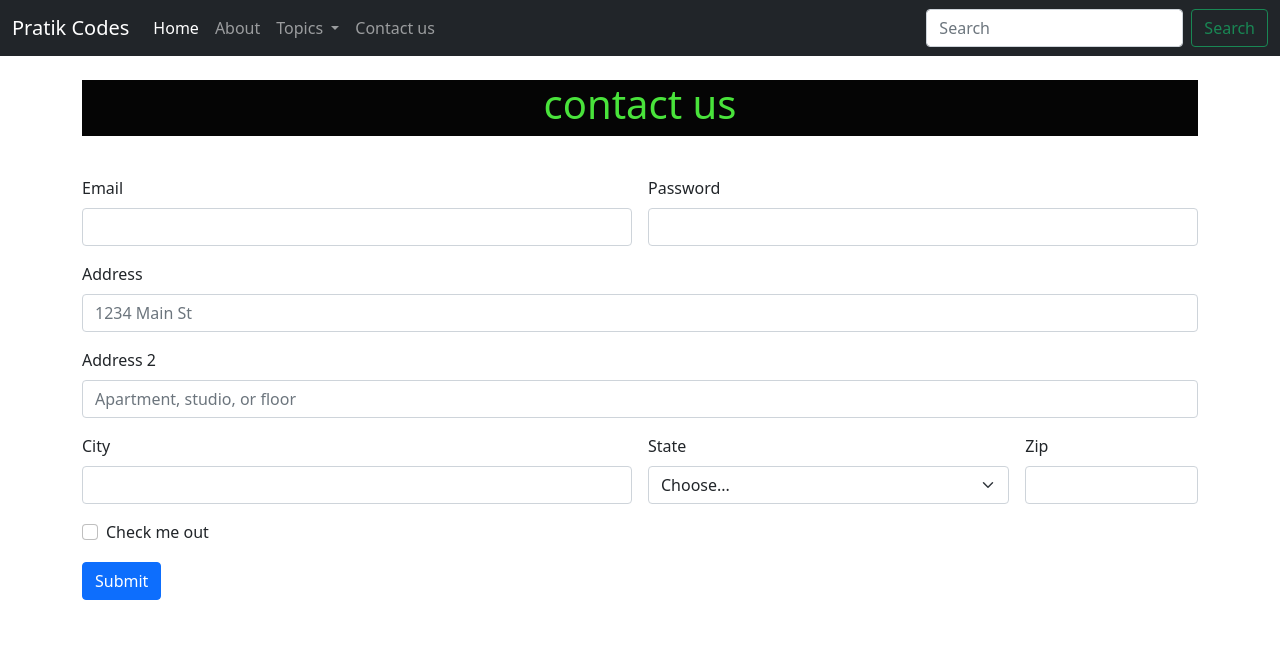
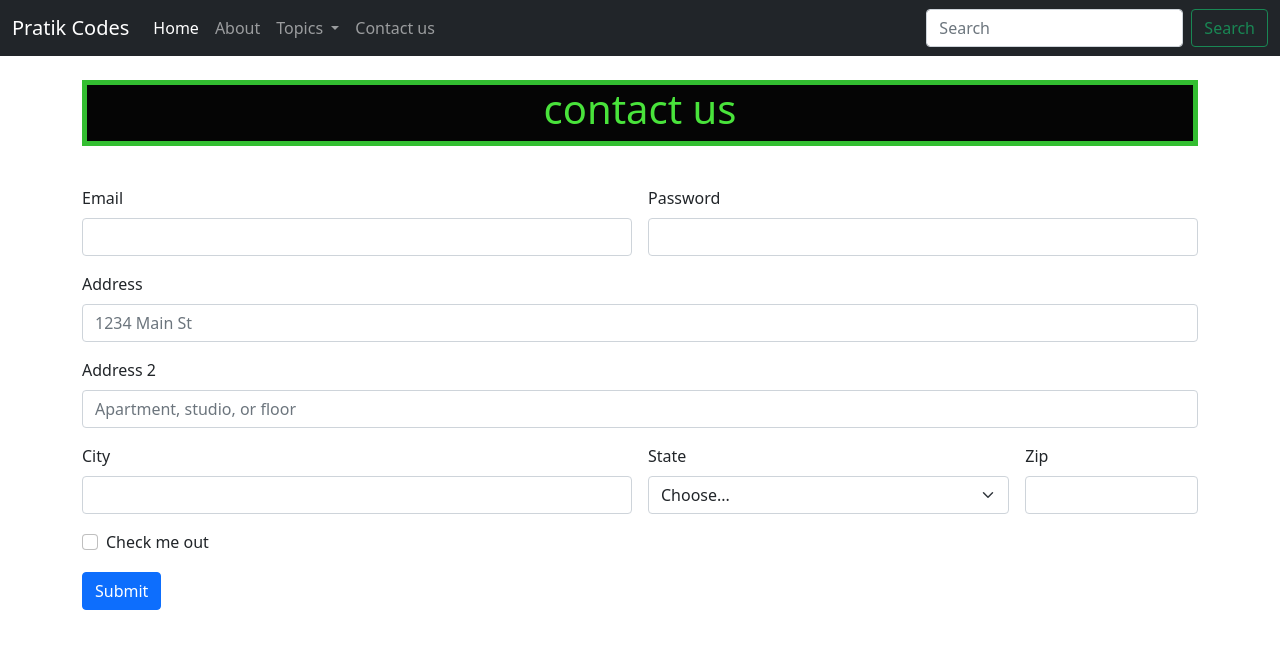
Before and after one commit to pratik2630/bootstrap-blog-website, a plain HTML site: page contact.html in a window 1280 px wide. Drawn offline with nearby package versions, Linux system fonts and the light colour scheme.

Commit message:
contact file css edited

```diff
--- a/contact.html
+++ b/contact.html
@@ -63,7 +63,7 @@
 
 
     <div class="container my-4">
-        <div class="d-flex justify-content-center align-items-center" style="border: 5px; border-color: blueviolet; background-color: rgb(5, 5, 5);color: rgb(73, 227, 59); border: 5px; ">
+        <div class="d-flex justify-content-center align-items-center" style="border: 5px solid; border-color: rgb(51, 190, 49); background-color: rgb(5, 5, 5);color: rgb(73, 227, 59); ">
             <h1>contact  us</h1>
         </div>
         <form class="row g-3 my-4">
```
